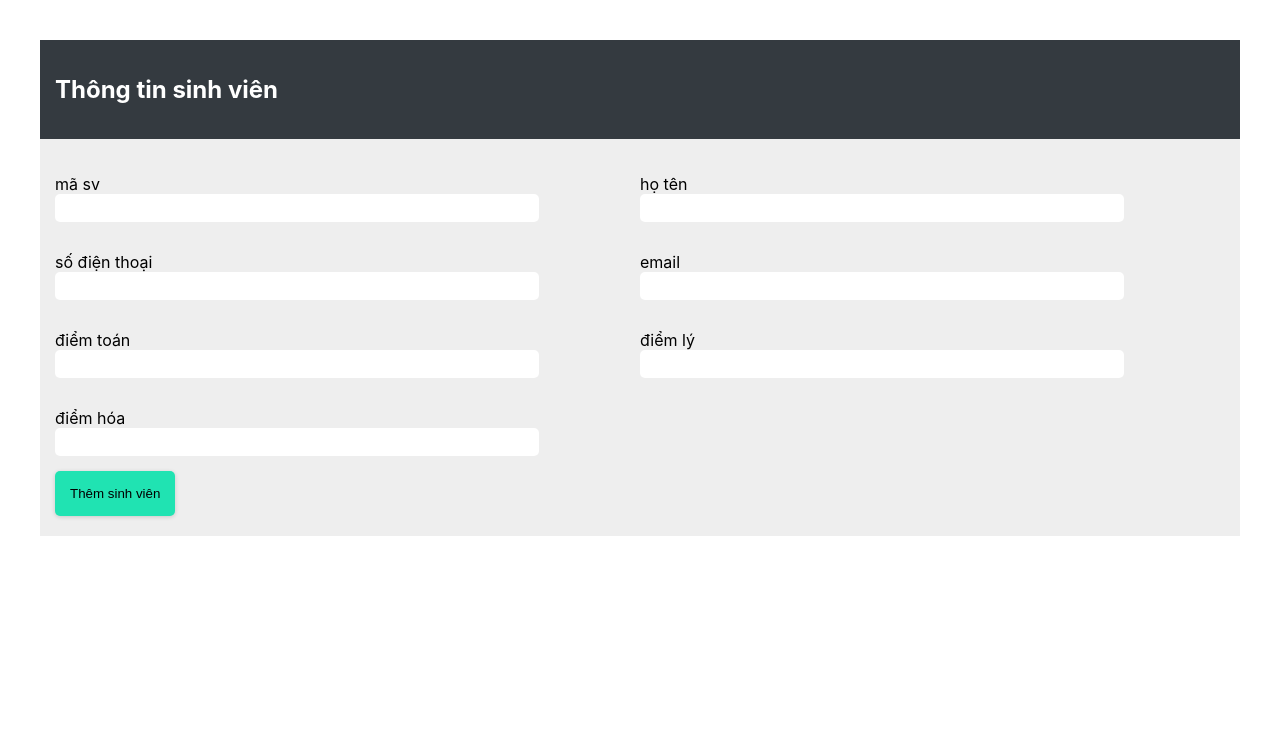
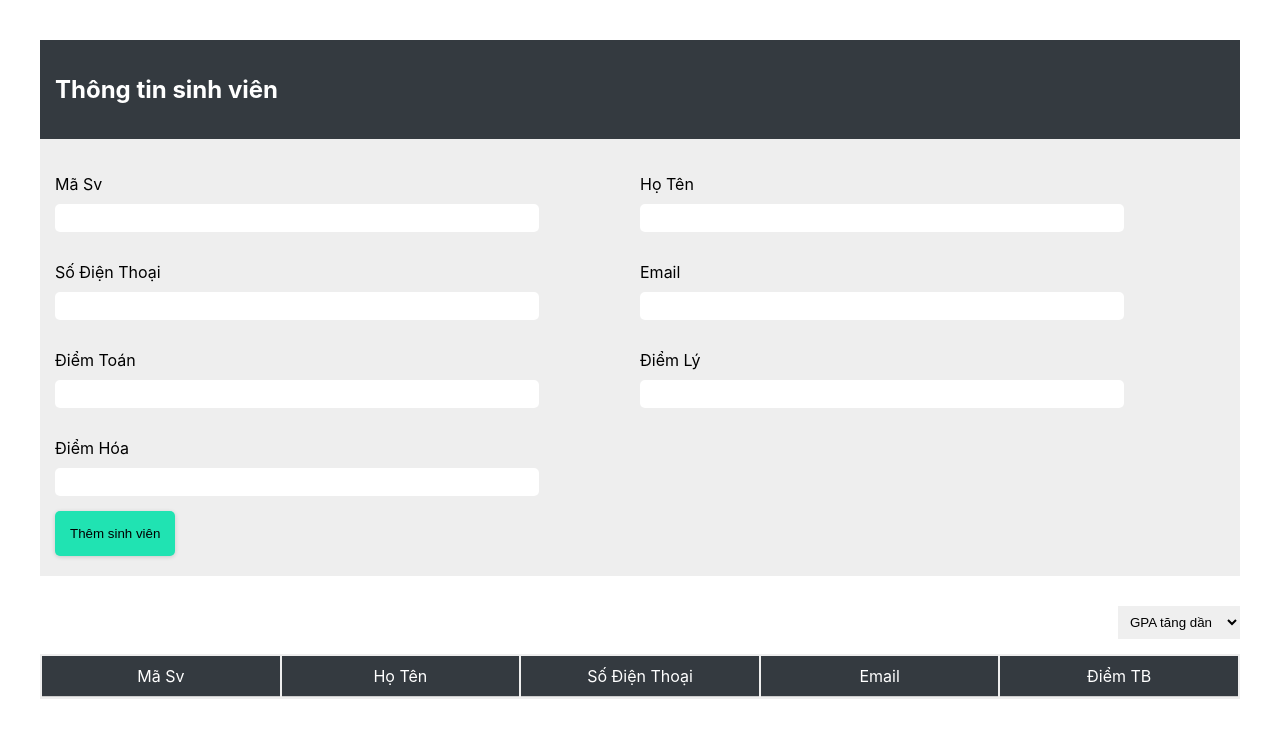
Before and after one commit to CodeByMeow/student-management, a React (Create React App) app: page / in a window 1280 px wide. Shown: the top 738 px of the page. Built offline with nearby package versions, Linux system fonts and the light colour scheme.

Commit message:
feat: student list table

```diff
--- a/src/components/StudentForm.js
+++ b/src/components/StudentForm.js
@@ -26,17 +26,20 @@ class StudentForm extends Component {
       mark_point: {
         title: 'điểm toán',
         value: 0,
-        type: 'number',
+        type: 'text',
+        isCalc: true,
       },
       physical_point: {
         title: 'điểm lý',
         value: 0,
-        type: 'number',
+        type: 'text',
+        isCalc: true,
       },
       chemistry_point: {
         title: 'điểm hóa',
         value: 0,
-        type: 'number',
+        type: 'text',
+        isCalc: true,
       },
     }
   }
--- a/src/components/StudentList.js
+++ b/src/components/StudentList.js
@@ -0,0 +1,74 @@
+import React, { Component } from 'react';
+
+class StudentList extends Component {
+  state = {
+    tempStudents: this.props.students,
+  }
+  average = arr => arr.reduce((a, b) => a += b, 0) / arr.length;
+  onSelectHandler = query => {
+    const tempStudents = [...this.state.tempStudents].map(student => {
+      const subjects = Object.values(student).filter(prop => prop.isCalc);
+      const subjectsPoint = subjects.map(subject => parseInt(subject.value));
+      return {
+        ...student,
+        gpa: this.average(subjectsPoint).toFixed(1)
+      }
+    });
+    switch (query) {
+      case 'gpa-up': tempStudents.sort((a, b) => a.gpa - b.gpa);
+        break;
+    }
+    this.setState({
+      tempStudents,
+    })
+
+  }
+
+  render() {
+    const tempStudents = [...this.props.students].map(student => {
+      const subjects = Object.values(student).filter(prop => prop.isCalc);
+      const subjectsPoint = subjects.map(subject => parseInt(subject.value));
+      return {
+        ...student,
+        gpa: this.average(subjectsPoint).toFixed(1)
+      }
+    });
+    return (
+      <div className='student-list'>
+        <select name='table-sort' className='table-sort' onChange={(e) => this.onSelectHandler(e.target.value)}>
+          <option value="gpa-up">GPA tăng dần</option>
+          <option value="gpa-down">GPA giảm dần</option>
+          <option value="fullname">Họ tên</option>
+        </select>
+        <table>
+          <thead>
+            <tr>
+              <td>mã sv</td>
+              <td>họ tên</td>
+              <td>số điện thoại</td>
+              <td>email</td>
+              <td>Điểm TB</td>
+            </tr>
+          </thead>
+          <tbody>
+            {
+              tempStudents.map(({ id, fullname, email, phone, gpa }) => {
+                return (
+                  <tr key={id.value}>
+                    <td>{id.value}</td>
+                    <td>{fullname.value}</td>
+                    <td>{phone.value}</td>
+                    <td>{email.value}</td>
+                    <td className="text-center">{gpa}</td>
+                  </tr>
+                )
+              })
+            }
+          </tbody>
+        </table>
+      </div>
+    );
+  }
+}
+
+export default StudentList;
--- a/src/components/StudentMangement.js
+++ b/src/components/StudentMangement.js
@@ -1,6 +1,8 @@
 import React, { Component } from 'react';
 import StudentForm from './StudentForm';
+import StudentList from './StudentList';
 import './student.css';
+
 class StudentMangement extends Component {
   state = {
     students: [],
@@ -16,6 +18,7 @@ class StudentMangement extends Component {
     return (
       <div className='container'>
         <StudentForm onStudentRegister={this.onStudentRegister} />
+        <StudentList students={this.state.students} />
       </div>
     );
   }
--- a/src/components/student.css
+++ b/src/components/student.css
@@ -5,6 +5,7 @@
 .student-register{
   width: 100%;
   background-color: #eee;
+  margin-bottom: 30px;
 }
 
 .student-form-title {
@@ -21,6 +22,12 @@
   display: inline-block;
   width: 50%;
   padding: 15px 0;
+}
+
+.form-field label {
+  text-transform: capitalize;
+  display: block;
+  margin-bottom: 10px;
 }
 
 .form-input {
@@ -43,3 +50,35 @@
   box-shadow: rgba(0, 0, 0, 0.16) 0px 1px 4px;
   cursor: pointer;
 }
+
+.student-list table {
+  width: 100%;
+  table-layout: fixed;
+  background-color: #eee;
+}
+
+.student-list thead {
+  background-color: #343A40;
+  color: #ffffff;
+  text-transform: capitalize;
+  text-align: center;
+}
+
+.student-list td {
+  padding: 10px;
+  border-bottom: 1px solid #ccc;
+}
+
+.text-center {
+  text-align: center;
+}
+
+.table-sort {
+  margin: 15px 0;
+  margin-left: auto;
+  display: block;
+  padding: 8px;
+  border: none;
+  outline: none;
+  cursor: pointer;
+}
```
Also changed, not shown: 1 other file (tests, documents, lock files or other folders).
